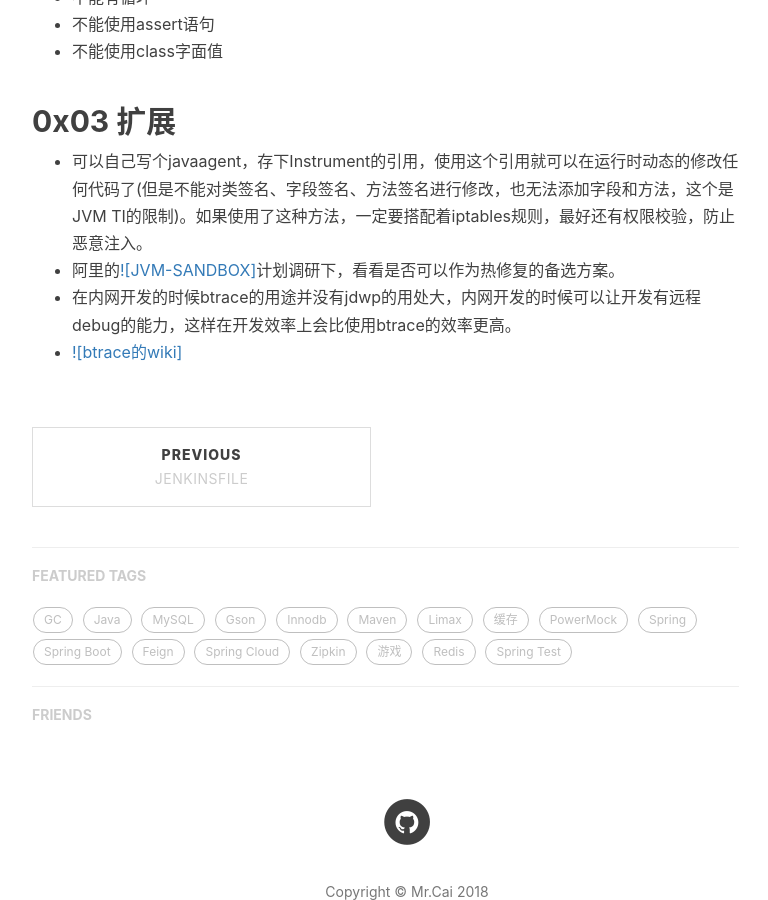
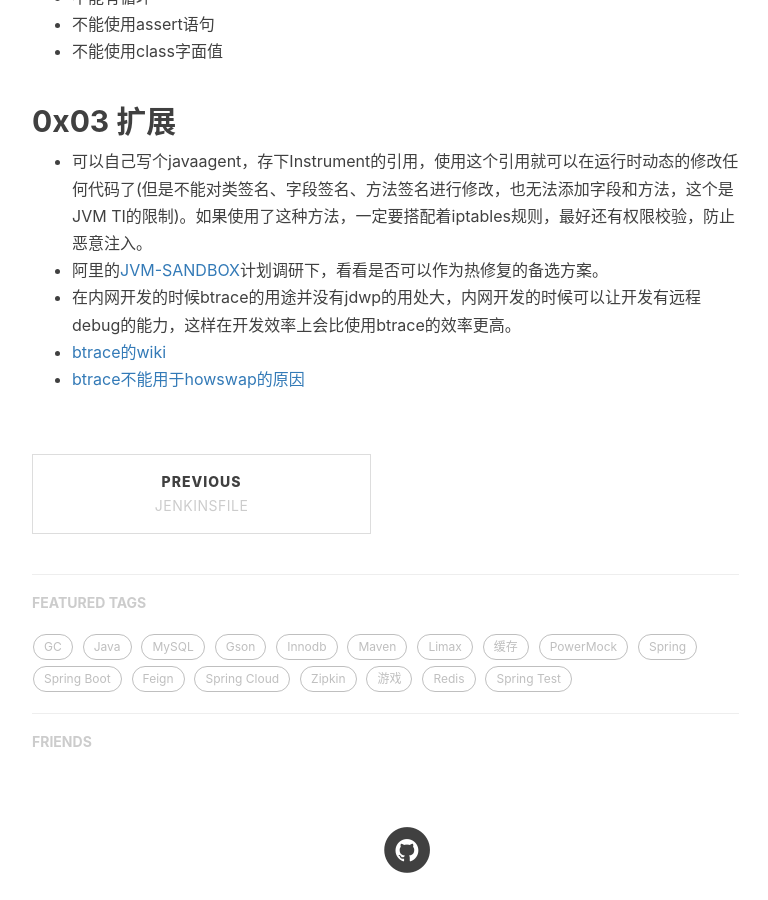
Before and after one commit to SystemOutPrint/systemoutprint.github.io, a Jekyll site: the page built from _posts/2018-06-14-btrace.md, in a window 1280 px wide and 900 px high, scrolled down 1239 px. Shown: the whole window, without its empty margins (233-1001 px from the left). Built offline with Jekyll 4.4.1, drawn with Linux system fonts in a browser that asks for light colours; nearby versions of some CDN libraries; comment, search, counter and statistics services are not loaded.

Commit message:
format url

```diff
--- a/_posts/2018-06-14-btrace.md
+++ b/_posts/2018-06-14-btrace.md
@@ -40,6 +40,7 @@ btrace基本上只可以去打印一些调试信息、日志。下面列出的
 
 ## 0x03 扩展
 * 可以自己写个javaagent，存下Instrument的引用，使用这个引用就可以在运行时动态的修改任何代码了(但是不能对类签名、字段签名、方法签名进行修改，也无法添加字段和方法，这个是JVM TI的限制)。如果使用了这种方法，一定要搭配着iptables规则，最好还有权限校验，防止恶意注入。
-* 阿里的[![JVM-SANDBOX]](https://github.com/alibaba/jvm-sandbox)计划调研下，看看是否可以作为热修复的备选方案。
+* 阿里的[JVM-SANDBOX](https://github.com/alibaba/jvm-sandbox)计划调研下，看看是否可以作为热修复的备选方案。
 * 在内网开发的时候btrace的用途并没有jdwp的用处大，内网开发的时候可以让开发有远程debug的能力，这样在开发效率上会比使用btrace的效率更高。
-* [![btrace的wiki]](https://github.com/btraceio/btrace/wiki)
+* [btrace的wiki](https://github.com/btraceio/btrace/wiki)
+* [btrace不能用于howswap的原因](https://github.com/btraceio/btrace/issues/346)
```
Also changed, not shown: _posts/2018-06-13-jenkinsfile.md (+1 -1 lines).
